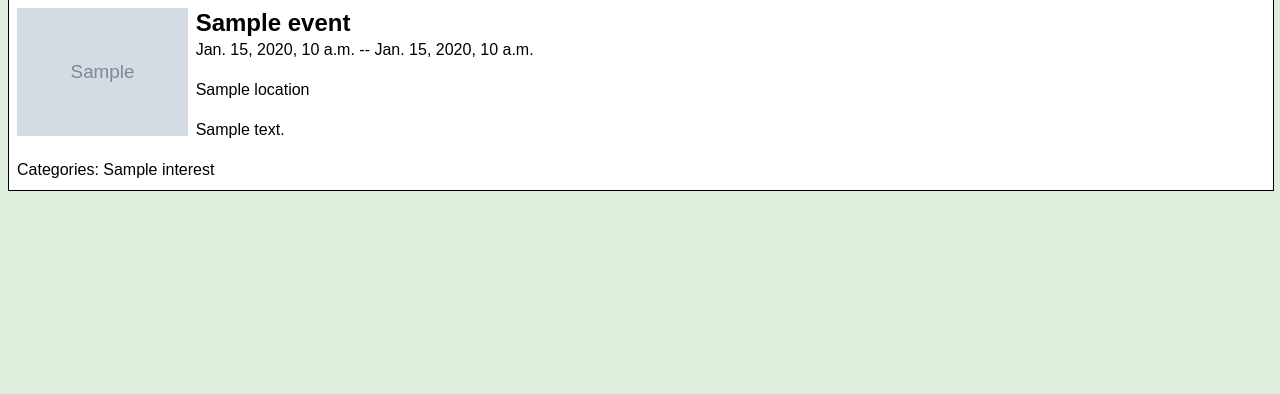
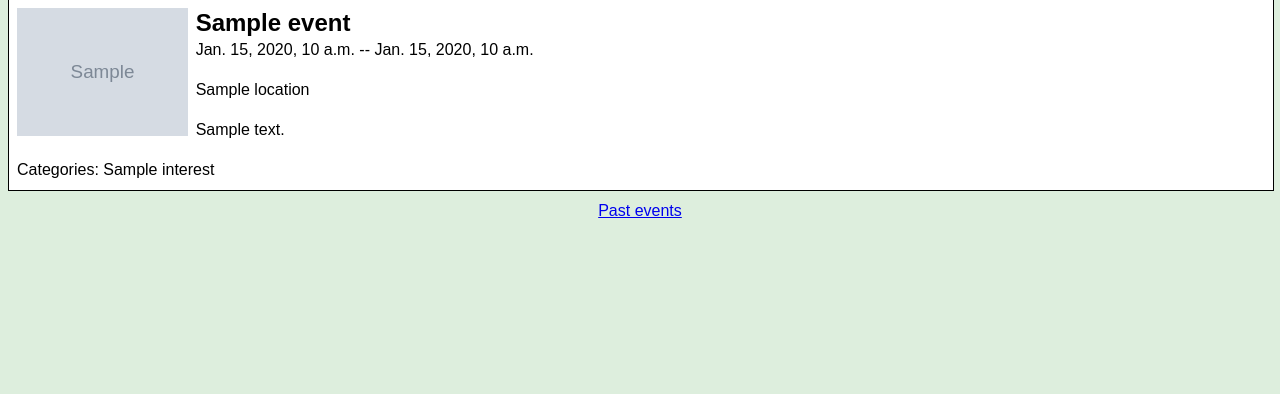
Before and after one commit to taymonbeal/eamail, a Django app: template project/events/templates/events/event_detail.html in a window 1280 px wide. Shown: the part 89-483 px from the top of the page. Run offline with Django 3.2, Linux system fonts and the light colour scheme; the template is opened without the code that fills it: most values are stand-ins (such as "Sample title", 1, 10 or a date in 2020); grey boxes marked "Sample" are stand-in pictures.

Commit message:
added nav links to details template

```diff
--- a/project/events/templates/events/event_detail.html
+++ b/project/events/templates/events/event_detail.html
@@ -4,7 +4,7 @@
 {% block fulltitle %}EA Boston Events{% endblock fulltitle %}
 {% block styling %}<link rel="stylesheet" href="{% static 'css/simplesheet.css' %}">{% endblock styling %}
 {% block content %}
-  <header><h1>EA Boston Events</h1></header>
+  <header><h1><a href="{% url 'event_list' %}">EA Boston Events</a></h1></header>
     <main>
           <article class="event">
               <img src="{{ event.picture.url }}" alt=""/>
@@ -20,4 +20,5 @@
             </p>
           </article>
     </main>
+  <nav><a href="{% url 'event_past' %}">Past events</a></nav>
 {% endblock content %}
```
